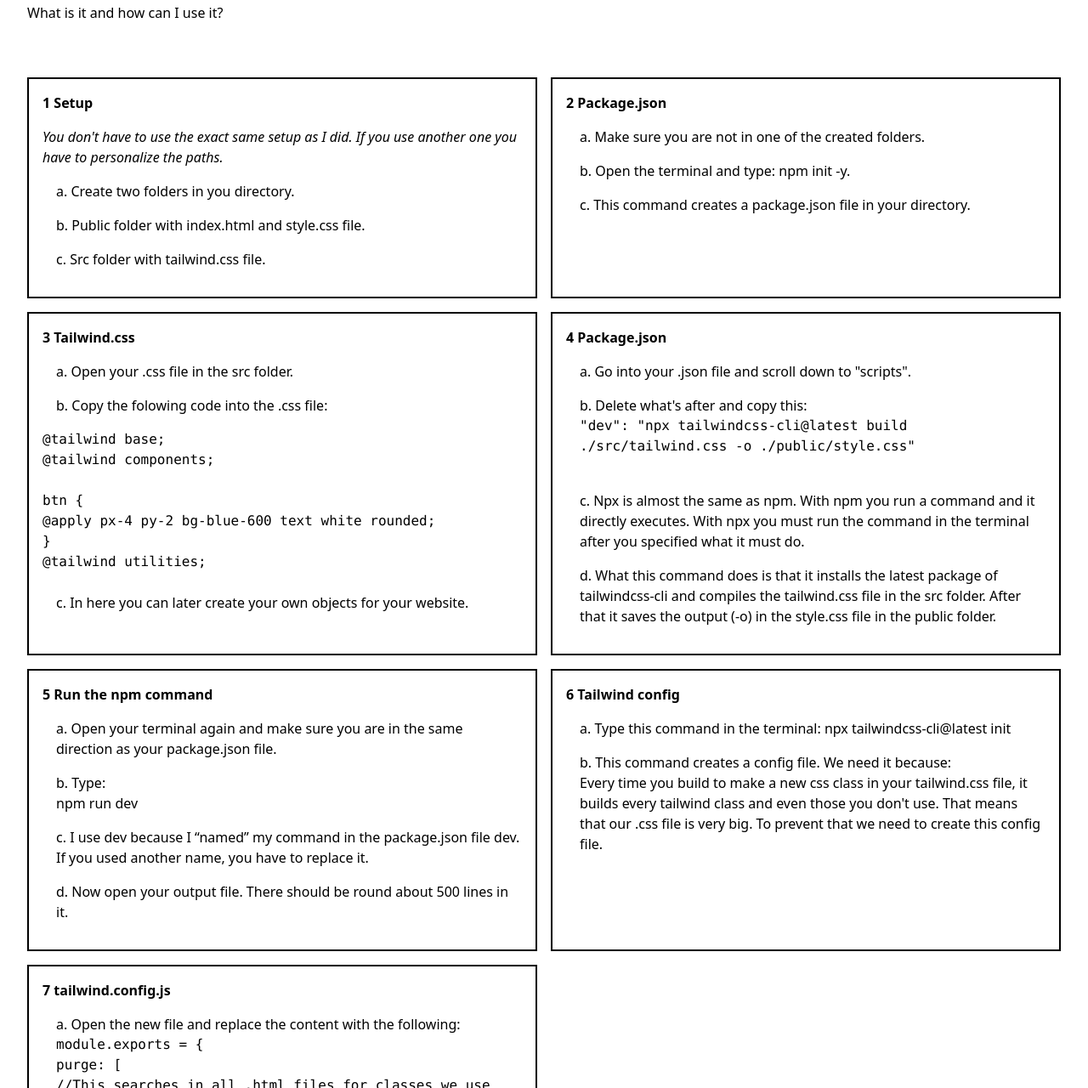
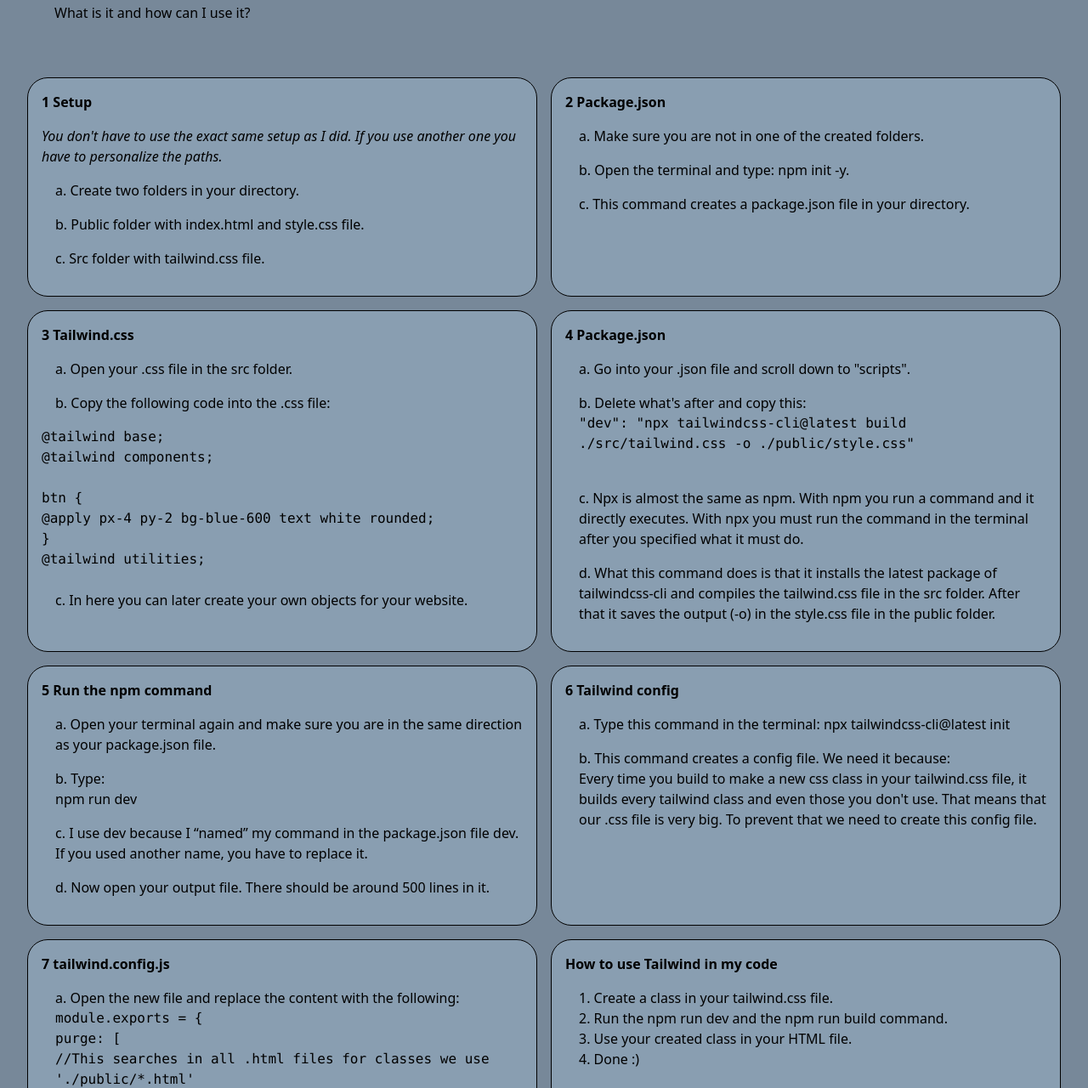
Before and after one commit to titepasile/Tailwind, a website: page public/index.html in a window 1280 px wide. Shown: the part 93-1373 px from the top of the page at 85% size. Drawn offline with Linux system fonts and the light colour scheme.

Commit message:
finished style

```diff
--- a/public/index.html
+++ b/public/index.html
@@ -5,7 +5,6 @@
     <meta name="viewport" content="width=device-width, initial-scale=1.0">
     <title>Tailwind</title>
     <link rel="stylesheet" href="./style.css">
-    <link rel="stylesheet" href="/src/tailwind.css">
     <link rel="stylesheet" href="https://fonts.google.com/icons?icon.style=Filled&icon.set=Material+Icons&icon.query=copy">
 </head>
 
@@ -19,7 +18,7 @@
             <p class="topic">1 Setup</p>
             <p class="subtitle">You don't have to use the exact same setup as I did. If you use another one you have to personalize the paths.</p>
             <p class="context">
-                a. Create two folders in you directory.
+                a. Create two folders in your directory.
             </p>
             <p class="context">
                 b. Public folder with index.html and style.css file.
@@ -46,7 +45,7 @@
                 a. Open your .css file in the src folder.
             </p>
             <p class="context">
-                b. Copy the folowing code into the .css file:
+                b. Copy the following code into the .css file:
             </p>
             <code>
                 @tailwind base; <br>
@@ -94,7 +93,7 @@
                 c.	I use dev because I “named” my command in the package.json file dev. If you used another name, you have to replace it.
             </p>
             <p class="context">
-                d.	Now open your output file. There should be round about 500 lines in it.
+                d.	Now open your output file. There should be around 500 lines in it.
             </p>
         </div>
         <div class="my-div">
@@ -153,11 +152,13 @@
                 <a class="link" href="https://marketplace.visualstudio.com/items?itemName=bradlc.vscode-tailwindcss ">I recommend this extension</a>
             </p>
         </div>
-    </div>
-    <div class="grid">
         <div class="my-div">
-            <p class="topic">1 How to use Tailwind in my code</p>
+            <p class="topic">How to use Tailwind in my code</p>
             <p class="context">
+                1. Create a class in your tailwind.css file. <br>
+                2. Run the npm run dev and the npm run build command. <br>
+                3. Use your created class in your HTML file. <br>
+                4. Done :)
             </p>
         </div>
     </div>
--- a/src/tailwind.css
+++ b/src/tailwind.css
@@ -6,7 +6,7 @@
 
 /* Global styles */
 body {
-  @apply m-0, p-0;
+  @apply m-0, p-0, bg-cyan-950;
 }
 
 h1 {
```
Also changed, not shown: public/style.css.
